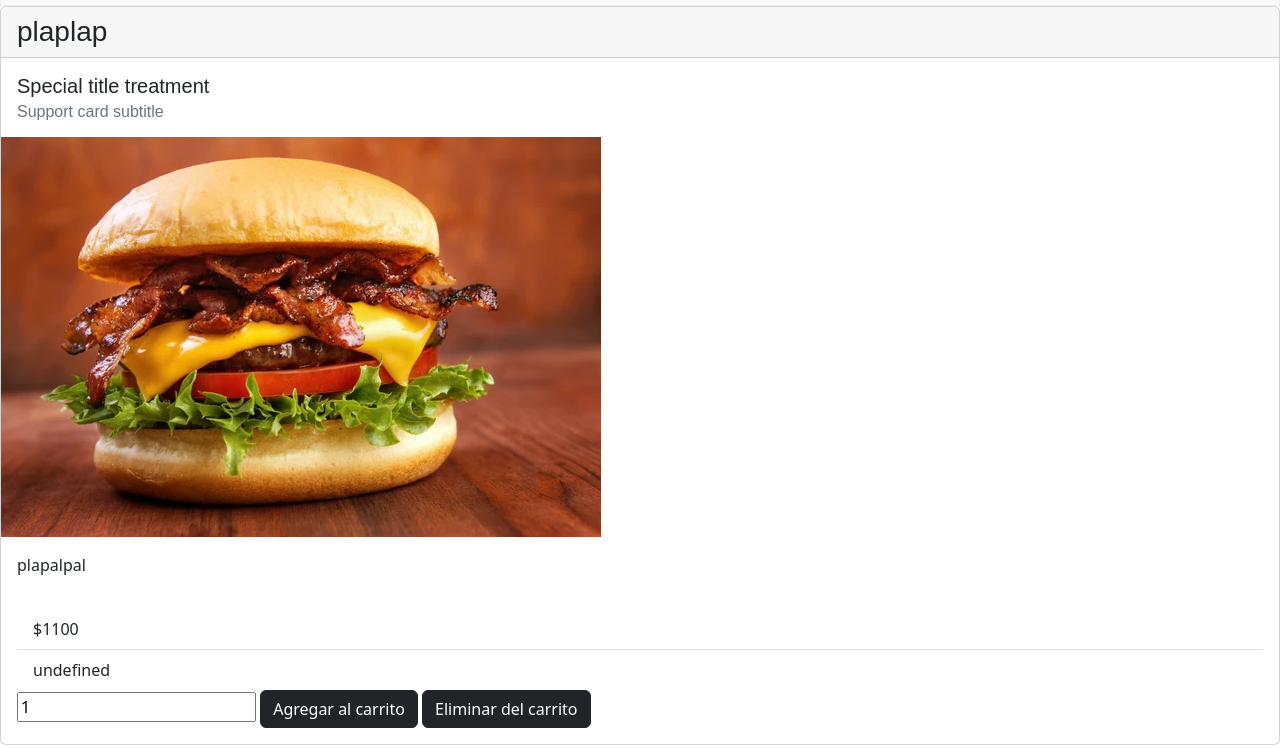
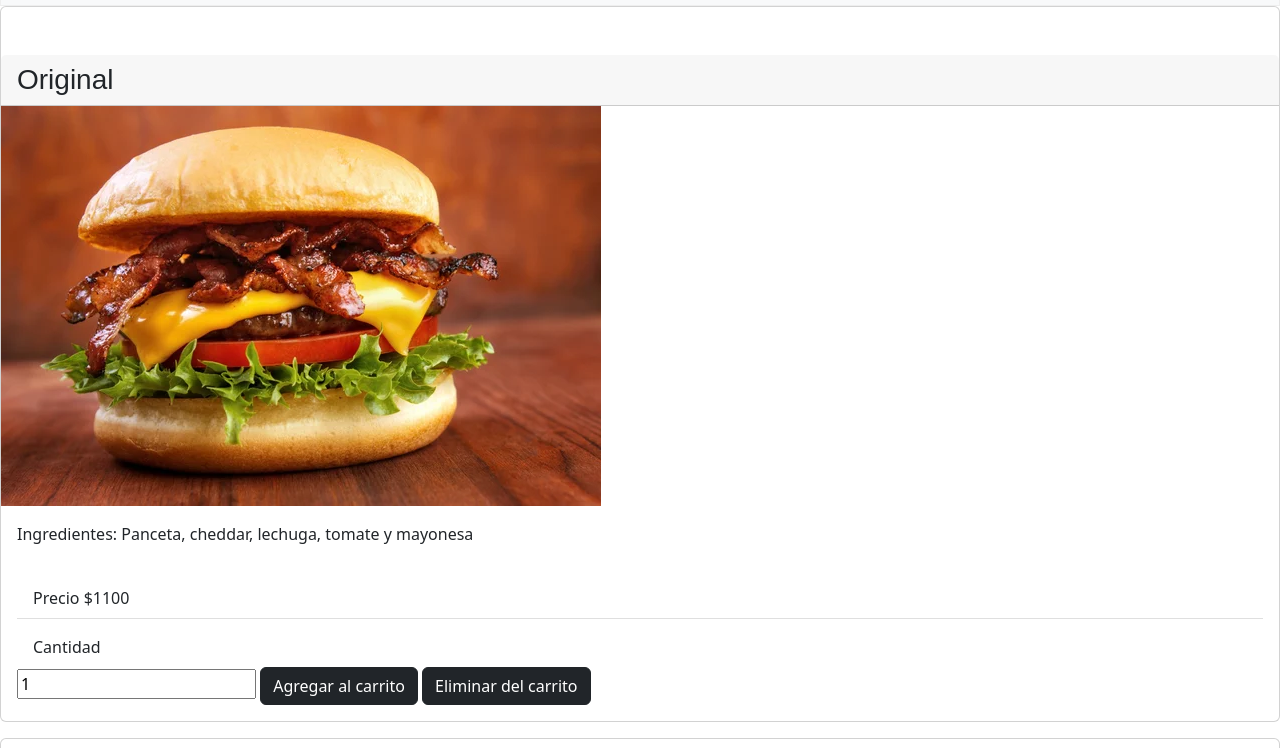
Before and after one commit to AlanHeck/heckburger, a plain HTML site: page index.html in a window 1280 px wide. Shown: the part 52-800 px from the top of the page. Drawn offline with nearby package versions, Linux system fonts and the light colour scheme; some packages are replaced by stand-ins of ours; a script that the page names is missing; a web font is replaced by a local one.

Commit message:
se agrega descripcion

```diff
--- a/hamburguesas.json
+++ b/hamburguesas.json
@@ -1,85 +1,85 @@
 [
     {
         "id": "0",
-        "nombre": "plaplap",
-        "descripcion": "plapalpal",
+        "nombre": "Original",
+        "descripcion": "Panceta, cheddar, lechuga, tomate y mayonesa",
         "precio": 1100,
         "img": "./Img/ham1.jpg"
     },
     {
         "id": "1",
-        "nombre": "plaplap",
-        "descripcion": "plapalpal",
-        "precio": 1100,
+        "nombre": "Cheese Burger",
+        "descripcion": "Doble cheddar y mayonesa",
+        "precio": 1000,
         "img": "./Img/ham2.jpg"
     },
     {
         "id": "2",
-        "nombre": "plaplap",
-        "descripcion": "plapalpal",
+        "nombre": "Doble Cheese Burger",
+        "descripcion": "Doble carne, doble cheddar",
         "precio": 1100,
         "img": "./Img/ham3.jfif"
     },
     {
         "id": "3",
-        "nombre": "plaplap",
-        "descripcion": "plapalpal",
-        "precio": 1100,
+        "nombre": "Oklahoma",
+        "descripcion": "Cebolla mezclada en la coccion y cheddar",
+        "precio": 1150,
         "img": "./Img/ham4.jfif"
     },
     {
         "id": "4",
-        "nombre": "plaplap",
-        "descripcion": "plapalpal",
-        "precio": 1100,
+        "nombre": "Hecks Burger",
+        "descripcion": "Triple medallon, triple cheedar y panceta",
+        "precio": 1300,
         "img": "./Img/ham5.jfif"
     },
     {
         "id": "5",
-        "nombre": "plaplap",
-        "descripcion": "plapalpal",
-        "precio": 1100,
+        "nombre": "Big Onion",
+        "descripcion": "Aros de cebolla, panceta y salsa Heck",
+        "precio": 1200,
         "img": "./Img/ham6.jfif"
     },
     {
         "id": "6",
-        "nombre": "plaplap",
-        "descripcion": "plapalpal",
-        "precio": 1100,
+        "nombre": "Napolitana",
+        "descripcion": "Jamon, cheddar, tomate y mayonesa",
+        "precio": 950,
         "img": "./Img/ham7.jfif"
     },
     {
         "id": "7",
-        "nombre": "plaplap",
-        "descripcion": "plapalpal",
-        "precio": 1100,
+        "nombre": "Mexicana",
+        "descripcion": "Picante, aji y queso suizo",
+        "precio": 1200,
         "img": "./Img/ham8.jfif"
     },
     {
         "id": "8",
-        "nombre": "plaplap",
-        "descripcion": "plapalpal",
-        "precio": 1100,
+        "nombre": "Crispy",
+        "descripcion": "Cebolla crispy, mayonesa con ajo y cheddar ",
+        "precio": 1250,
         "img": "./Img/ham9.jfif"
     },
     {
         "id": "9",
-        "nombre": "plaplap",
-        "descripcion": "plapalpal",
+        "nombre": "Huevo",
+        "descripcion": "Huevo frito, panceta, cheddar y lechuga",
         "precio": 1100,
         "img": "./Img/ham10.jfif"
     },
     {
         "id": "10",
-        "nombre": "plaplap",
-        "descripcion": "plapalpal",
-        "precio": 1100,
+        "nombre": "4 Quesos",
+        "descripcion": "Cheddar, suizo, pategras y provolone",
+        "precio": 1300,
         "img": "./Img/ham11.jfif"
     },
     {
         "id": "11",
-        "nombre": "plaplap",
-        "descripcion": "plapalpal",
+        "nombre": "Queso azul",
+        "descripcion": "Queso azul, lechuga, tomate",
         "precio": 1100,
         "img": "./Img/ham12.jfif"
     }
--- a/index.html
+++ b/index.html
@@ -14,7 +14,7 @@
     <nav class="navbar bg-light">
         <div class="container">
           <a class="navbar-brand" href="#">
-            <img src="" alt="" width="30" height="24">
+            <img src="./Img/i" alt="" width="30" height="24">
           </a>
         </div>
       </nav>
--- a/main.js
+++ b/main.js
@@ -71,20 +71,16 @@ fetch("hamburguesas.json")
   .then(hamburguesas => {
     hamburguesas.forEach((hamburguesa) => {
       divHamburguesas.innerHTML += `
-        <div class="card mb-3" id="hamburguesa${hamburguesa.id}">
+        <div class="card mb-3 pt-5" id="hamburguesa${hamburguesa.id}">
           <h3 class="card-header">${hamburguesa.nombre}</h3>
-          <div class="card-body">
-            <h5 class="card-title">Special title treatment</h5>
-            <h6 class="card-subtitle text-muted">Support card subtitle</h6>
-          </div>
           <img src="${hamburguesa.img}" class="d-block user-select-none imagen-de-producto">
           <div class="card-body">
-            <p class="card-text">${hamburguesa.descripcion}</p>
+            <p class="card-text">Ingredientes: ${hamburguesa.descripcion}</p>
           </div>
           <div class="card-body">
             <ul class="list-group list-group-flush">
-              <li class="list-group-item">$${hamburguesa.precio}</li>
-              <li class="list-group-item">${hamburguesa.stock}</li>
+              <li class="list-group-item">Precio $${hamburguesa.precio}</li>
+              <li class="list-group-item pt-3">Cantidad</li>
             </ul>
             <input type="number" value="1" min="1" id="cantidad-${hamburguesa.id}">
             <button id="boton${hamburguesa.id}" class="btn btn-dark"">Agregar al carrito</button>
```
